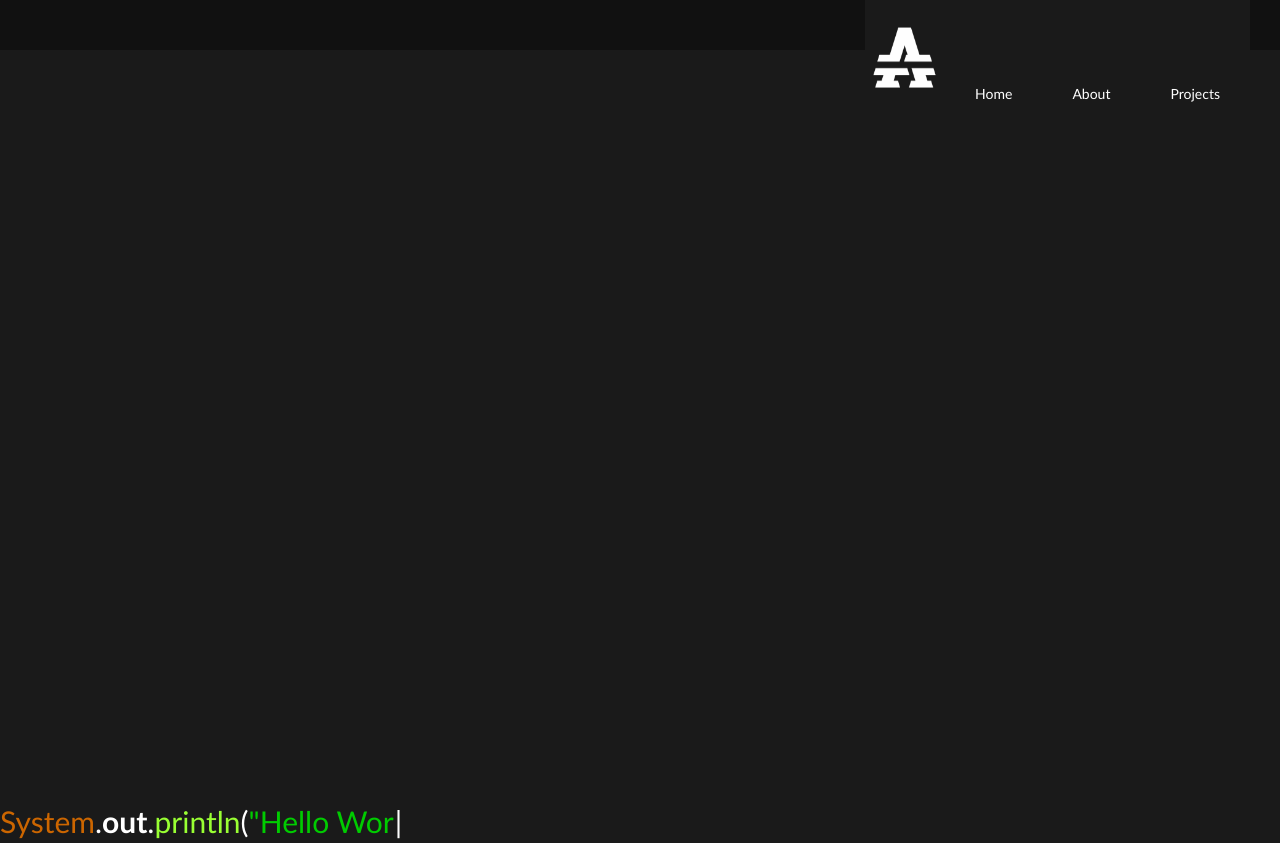
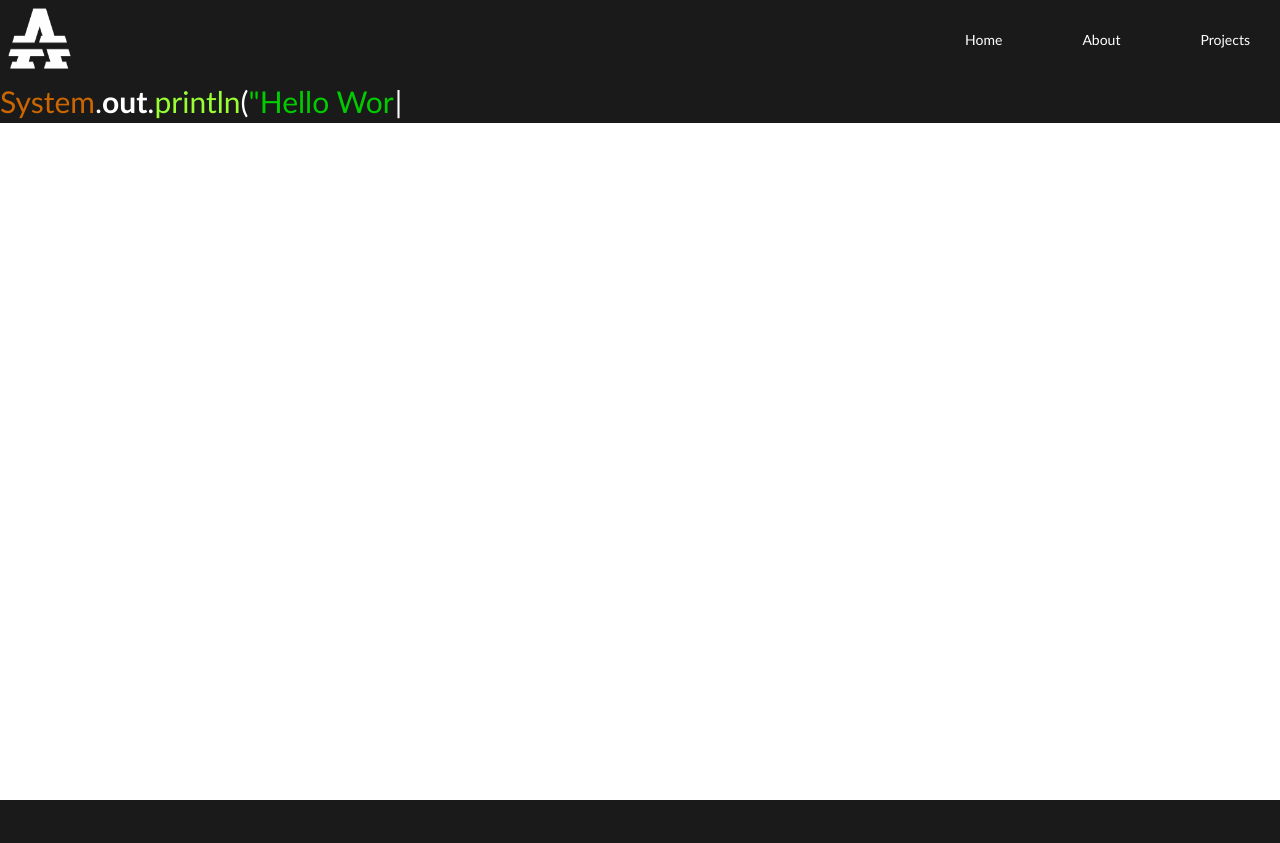
Before and after one commit to AjayGhimire1998/ajay-ghimire, a React (Create React App) app: page / in a window 1280 px wide. After the commit the page ends 800 px from the top, so only its background shows below. Built offline with nearby package versions, Linux system fonts and the light colour scheme.

Commit message:
navbar styling

```diff
--- a/src/components/Navbar.jsx
+++ b/src/components/Navbar.jsx
@@ -4,10 +4,9 @@ import "./navbar.css";
 
 function Navbar() {
   return (
-    <div className="navbar">
-      <nav>
+    <nav className="navbar">
+      <img src={logo} alt="logo" className="logo" />
       <ul>
-          <img src={logo} alt="logo" className="logo" />
         <li>
           <a href="/">Home</a>
         </li>
@@ -19,7 +18,6 @@ function Navbar() {
         </li>
       </ul>
     </nav>
-    </div>
   );
 }
 
--- a/src/components/navbar.css
+++ b/src/components/navbar.css
@@ -1,42 +1,35 @@
 .logo{
     width: 80px;
     height: 80px;
-    margin-top: 5%;
     max-width: 100%;
-    /* border: 2px ridge rgb(255, 255, 255);
-    border-radius: 20px;
-    box-shadow: 0 0 20px whitesmoke; */
+}
 
 
-}
-.logo-div{
-    -webkit-filter: drop-shadow(12px 12px 7px rgba(0, 0, 0, 0.5));
-    filter: drop-shadow(12px 12px 7px rgba(0, 0, 0, 0.5));
-}
+.navbar{
+    display: flex;
+    justify-content: space-between;
+    align-items: center;
+  }
 
-.navbar{
-    width:100%;
-    height:100vh;
-    /* background-image: url(img2.jpg); */
-    /* background-size: cover; */
+  nav ul{
+    display: flex;
+    align-items: center;
   }
-  nav{
-    width: 100%;
-    height: 50px;
-    background-color: #0005;
-    line-height: 50px;
-  }
-  nav ul{
-    float: right;
-    margin-right: 30px;
-  }
+
   nav ul li{
     list-style-type: none;
-    display: inline-block;
     transition: 0.7s all;
+    margin-right: 20px;
   }
+
+  ul li:last-child {
+    margin-right: 0px;
+  }
+
   nav ul li:hover{
-    background-color:#088;
+    color: rgb(26, 26, 26);
+    background-color:rgb(255, 255, 255);
+
   }
   nav ul li a{
     text-decoration: none;
```
Lines whose indentation alone changed are shown as unchanged.
